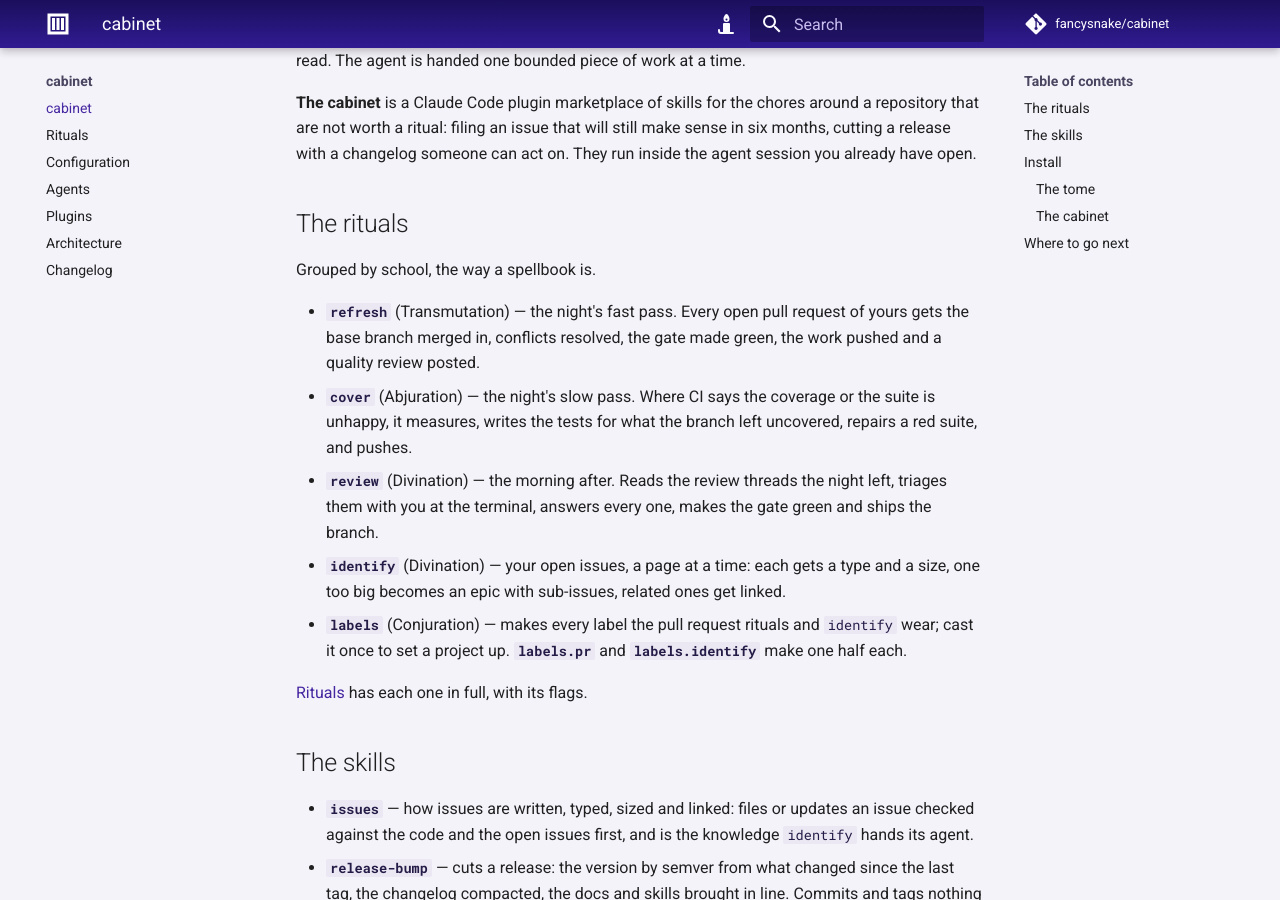
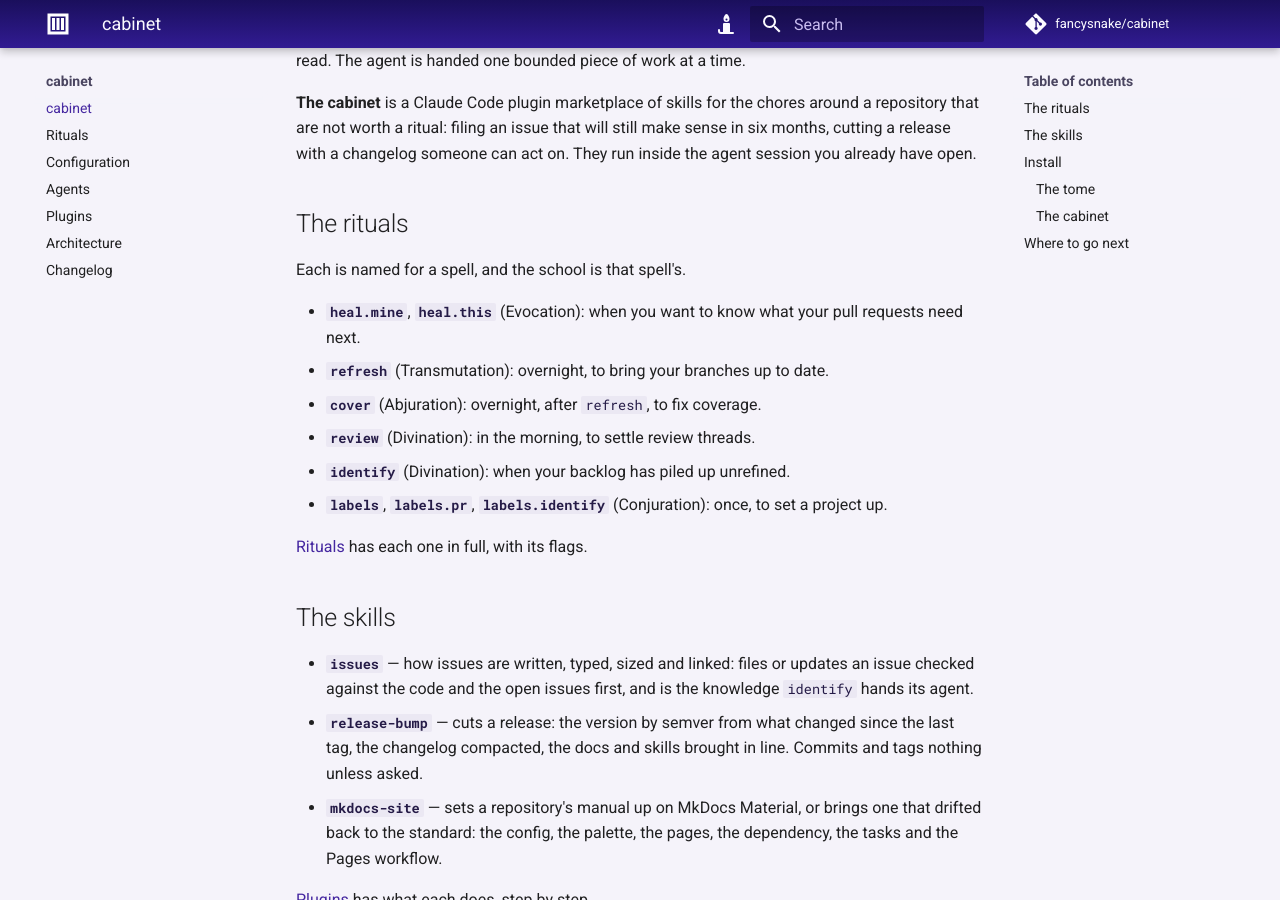
Before and after one commit to fancysnake/cabinet, an MkDocs documentation site: the page built from docs/index.md, in a window 1280 px wide and 900 px high, scrolled down 363 px. Built offline with MkDocs 1.6.1 and Material for MkDocs 9.7.7, drawn with Linux system fonts in a browser that asks for light colours; comment, search, counter and statistics services are not loaded.

Commit message:
docs: index.md names each ritual in one line; rituals.md describes it
The two pages described the rituals separately and had drifted apart:
index.md lacked heal.mine and heal.this, and rituals.md said both nine
and seven. index.md keeps the school and when to cast each ritual.

Closes #27

Co-Authored-By: Claude Opus 5.5 (1M context) <noreply@anthropic.com>

```diff
--- a/docs/index.md
+++ b/docs/index.md
@@ -20,23 +20,16 @@ act on. They run inside the agent session you already have open.
 
 ## The rituals
 
-Grouped by school, the way a spellbook is.
+Each is named for a spell, and the school is that spell's.
 
-- **`refresh`** (Transmutation) — the night's fast pass. Every open pull
-  request of yours gets the base branch merged in, conflicts resolved, the
-  gate made green, the work pushed and a quality review posted.
-- **`cover`** (Abjuration) — the night's slow pass. Where CI says the coverage
-  or the suite is unhappy, it measures, writes the tests for what the branch
-  left uncovered, repairs a red suite, and pushes.
-- **`review`** (Divination) — the morning after. Reads the review threads the
-  night left, triages them with you at the terminal, answers every one, makes
-  the gate green and ships the branch.
-- **`identify`** (Divination) — your open issues, a page at a time: each gets a
-  type and a size, one too big becomes an epic with sub-issues, related ones
-  get linked.
-- **`labels`** (Conjuration) — makes every label the pull request rituals and
-  `identify` wear; cast it once to set a project up. **`labels.pr`** and
-  **`labels.identify`** make one half each.
+- **`heal.mine`**, **`heal.this`** (Evocation): when you want to know what
+  your pull requests need next.
+- **`refresh`** (Transmutation): overnight, to bring your branches up to date.
+- **`cover`** (Abjuration): overnight, after `refresh`, to fix coverage.
+- **`review`** (Divination): in the morning, to settle review threads.
+- **`identify`** (Divination): when your backlog has piled up unrefined.
+- **`labels`**, **`labels.pr`**, **`labels.identify`** (Conjuration): once,
+  to set a project up.
 
 [Rituals](rituals.md) has each one in full, with its flags.
 
```
Also changed, not shown: docs/rituals.md (+1 -1 lines).
